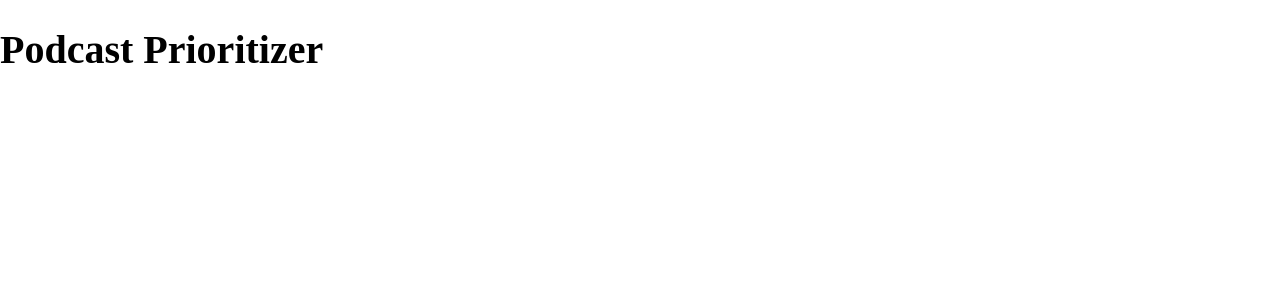
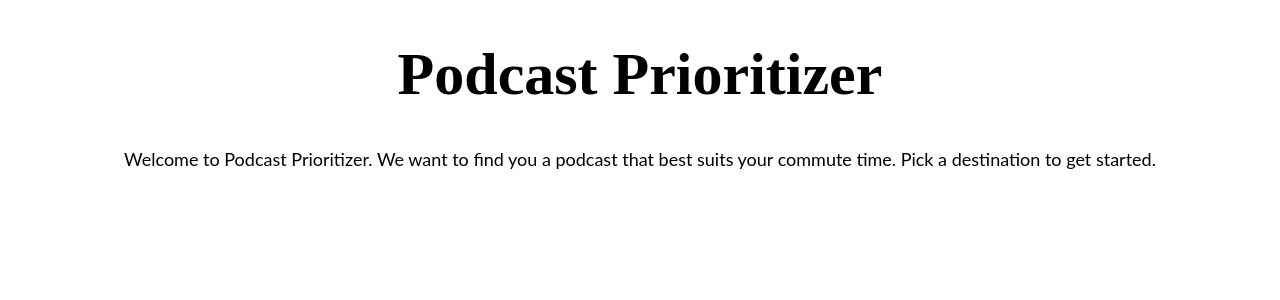
Before and after one commit to capibara33/podcastPrioritizer, a React (Create React App) app: page / in a window 1280 px wide. Shown: the top 300 px of the page. Built offline with nearby package versions, Linux system fonts and the light colour scheme.

Commit message:
header text added

```diff
--- a/package.json
+++ b/package.json
@@ -8,6 +8,7 @@
     "@testing-library/user-event": "^12.8.3",
     "react": "^17.0.2",
     "react-dom": "^17.0.2",
+    "react-icons": "^4.2.0",
     "react-scripts": "4.0.3",
     "web-vitals": "^1.1.2"
   },
--- a/src/components/App.js
+++ b/src/components/App.js
@@ -1,10 +1,12 @@
+import { Fragment } from 'react';
 import '../styles/App.css';
+import LandingPage from './LandingPage.js';
 
 function App() {
   return (
-    <div>
-      <h1>Podcast Prioritizer</h1>
-    </div>
+    <Fragment>
+      <LandingPage />
+    </Fragment>
   );
 }
 
--- /dev/null
+++ b/src/components/LandingPage.js
@@ -0,0 +1,17 @@
+function LandingPage() {
+    return (
+        <header>
+            <div className="header">
+                <h1>Podcast Prioritizer</h1>
+            </div>
+            <div>
+                <p className="instructions">Welcome to Podcast Prioritizer. We want to find you a podcast that best suits your commute time. Pick a destination to get started.</p>
+            </div>
+        </header>
+
+    )
+}
+
+
+
+export default LandingPage;
--- a/src/styles/App.css
+++ b/src/styles/App.css
@@ -24,5 +24,17 @@ body {
 
 h1 {
     font-family: 'Judson', serif;
-    font-size: 2rem;
+    font-size: 3rem;
+    text-align: center;
 }
+
+.wrapper {
+    width: 70%;
+    max-width: 1280px;
+    margin: 0 auto;
+}
+
+.instructions {
+    margin: 0 auto;
+    text-align: center;
+}
```
Also changed, not shown: 1 other file (tests, documents, lock files or other folders).
